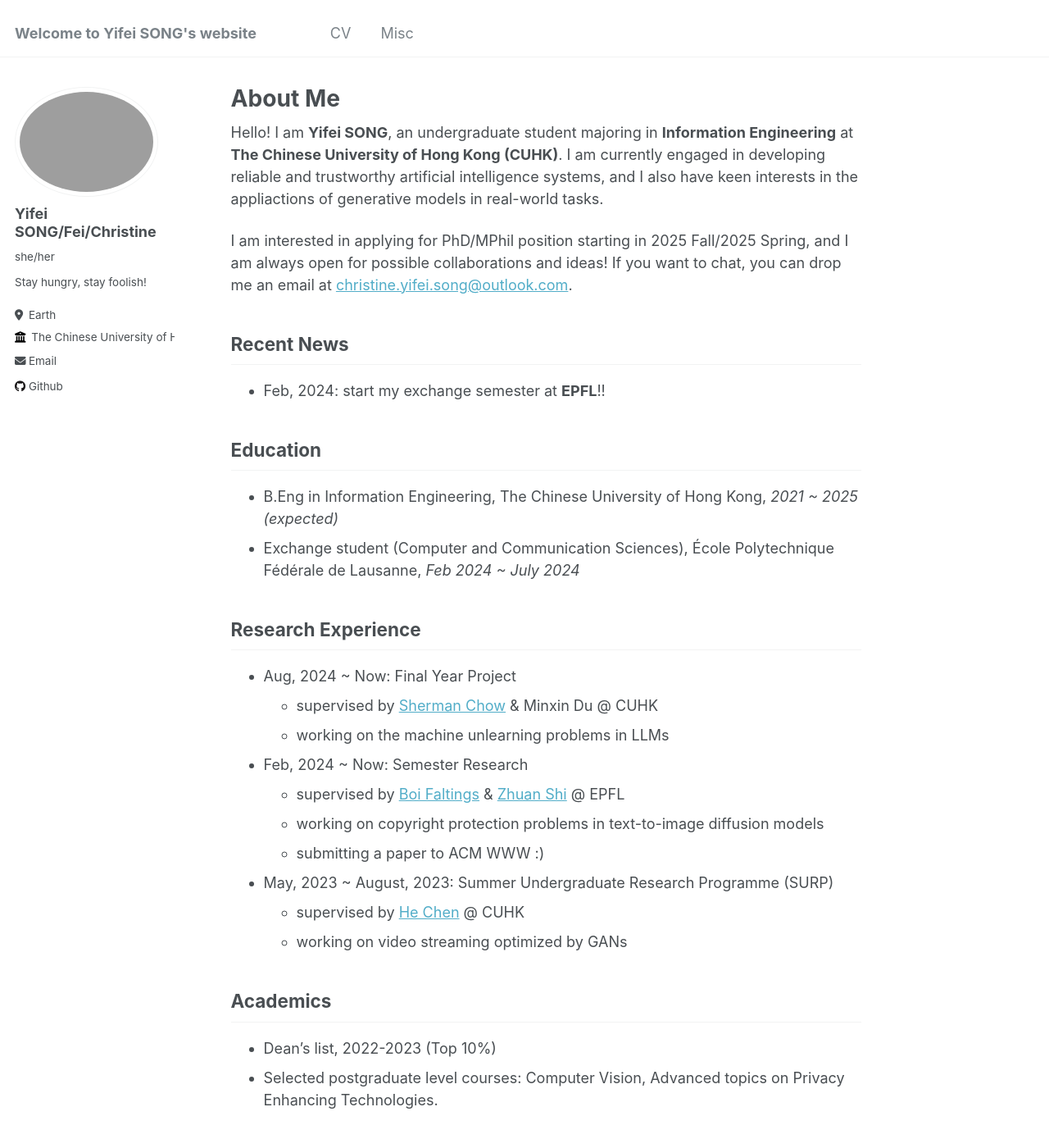
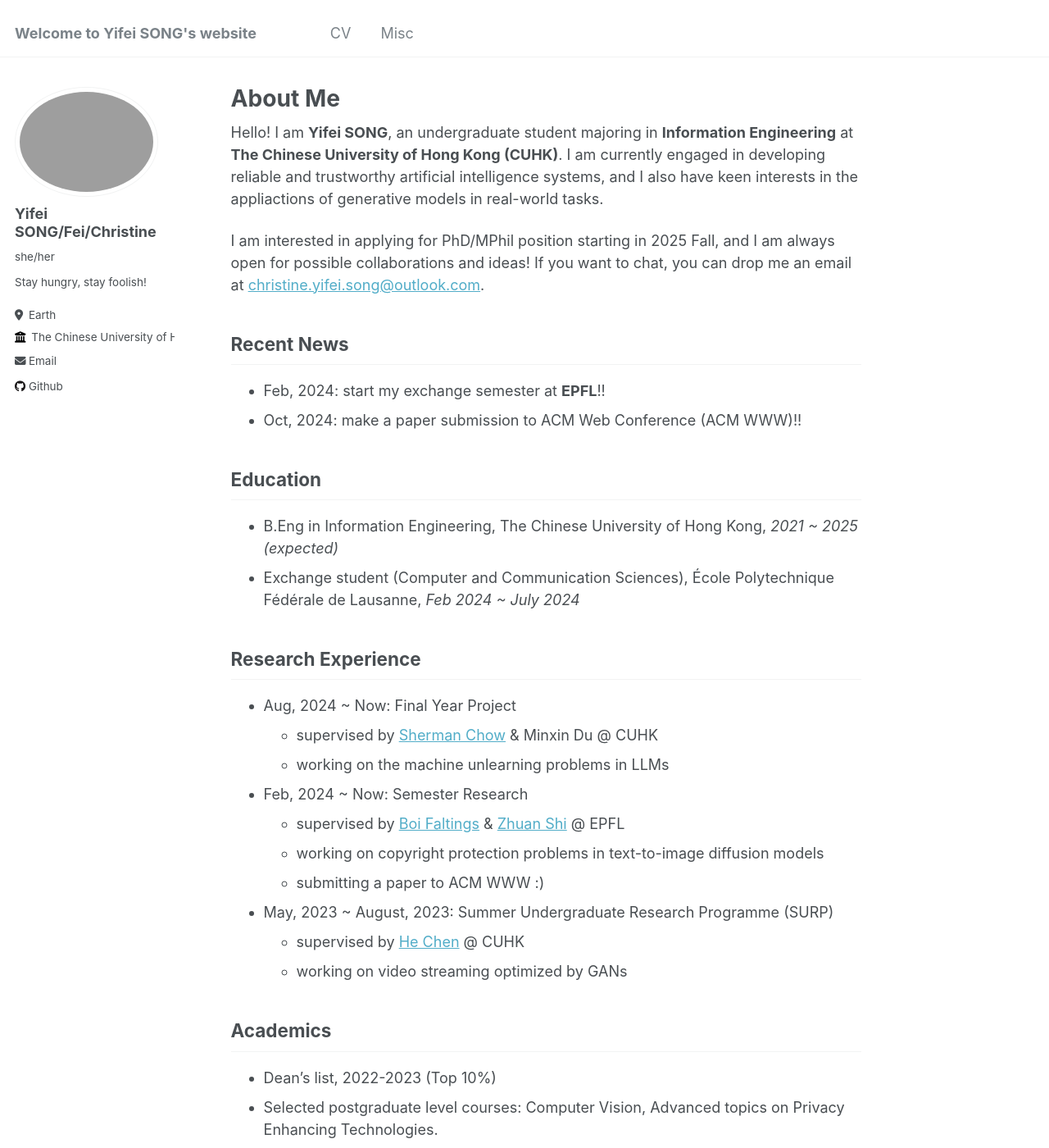
Before and after one commit to HiFei4869/HiFei4869.github.io, a Jekyll site: the page built from _pages/about.md, in a window 1280 px wide and 1400 px high. Shown: the whole window at 82% size. Built offline with Jekyll 4.4.1, drawn with Linux system fonts in a browser that asks for light colours; some of the changed text lies outside the part shown.

Commit message:
Update about.md

```diff
--- a/_pages/about.md
+++ b/_pages/about.md
@@ -10,10 +10,11 @@ redirect_from:
 
 Hello! I am **Yifei SONG**, an undergraduate student majoring in **Information Engineering** at **The Chinese University of Hong Kong (CUHK)**. I am currently engaged in developing reliable and trustworthy artificial intelligence systems, and I also have keen interests in the appliactions of generative models in real-world tasks.
 
-I am interested in applying for PhD/MPhil position starting in 2025 Fall/2025 Spring, and I am always open for possible collaborations and ideas! If you want to chat, you can drop me an email at [christine.yifei.song@outlook.com](mailto:christine.yifei.song@outlook.com).
+I am interested in applying for PhD/MPhil position starting in 2025 Fall, and I am always open for possible collaborations and ideas! If you want to chat, you can drop me an email at [christine.yifei.song@outlook.com](mailto:christine.yifei.song@outlook.com).
 
 ## Recent News
  - Feb, 2024: start my exchange semester at **EPFL**!!
+ - Oct, 2024: make a paper submission to ACM Web Conference (ACM WWW)!!
 
 ## Education
  - B.Eng in Information Engineering, The Chinese University of Hong Kong, *2021 ~ 2025 (expected)*
@@ -39,10 +40,11 @@ I am interested in applying for PhD/MPhil position starting in 2025 Fall/2025 Sp
 
 ## Scholarship and Awards
  - IE Award, 2023-2024 (Awarded to top IE students for exchange, HKD $30,000)
+ - Ho Sin Hang Scholarship, 2023-2024 (Awarded to students with top academic performances, HKD $5,000)
  - Clement Ho Ming De Xin Min Alumni Scholarship, 2022-2023 (Awarded to students with top academic performances, HKD $10,000)
 
 
-<span style="color:DeepSkyBlue">Last Updates at Sep 2024!</span>
+<span style="color:DeepSkyBlue">Last Updates in Oct 2024!</span>
 
 
 
```
